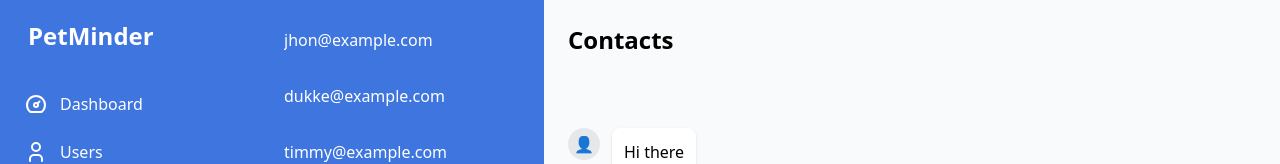
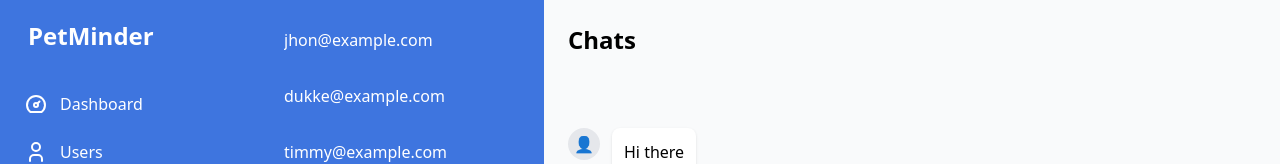
Before and after one commit to Juan-Andres-Motta/ux-front-web, a Vue app: page /chat in a window 1280 px wide. Shown: the top 164 px of the page. Built offline with nearby package versions, Linux system fonts and the light colour scheme; what @canvasjs/vue-charts would draw is missing.

Commit message:
rename headings in ChatView and ReportsView for improved clarity, and remove unnecessary error message in HomeView

```diff
--- a/src/views/ChatView.vue
+++ b/src/views/ChatView.vue
@@ -20,7 +20,7 @@
       <!-- Chat Area -->
       <div class="flex-1 flex flex-col">
         <div class="p-6">
-          <h1 class="text-2xl font-bold mb-6">Contacts</h1>
+          <h1 class="text-2xl font-bold mb-6">Chats</h1>
         </div>
 
         <!-- Messages -->
--- a/src/views/HomeView.vue
+++ b/src/views/HomeView.vue
@@ -19,8 +19,6 @@
         class="w-full py-3 bg-gray-800 text-white rounded-full font-semibold hover:bg-gray-900 transition-colors mb-8 text-center">
         Sign In
       </RouterLink>
-
-      <div class="mb-8">Error</div>
 
       <div class="flex gap-4 w-full">
         <RouterLink
--- a/src/views/ReportsView.vue
+++ b/src/views/ReportsView.vue
@@ -6,7 +6,7 @@
     <!-- Main content -->
     <div class="flex-1 overflow-auto">
       <div class="p-6">
-        <h1 class="text-2xl font-bold mb-6">PQRS</h1>
+        <h1 class="text-2xl font-bold mb-6">Reports</h1>
 
         <!-- Search Filter -->
         <div class="mb-6">
```
